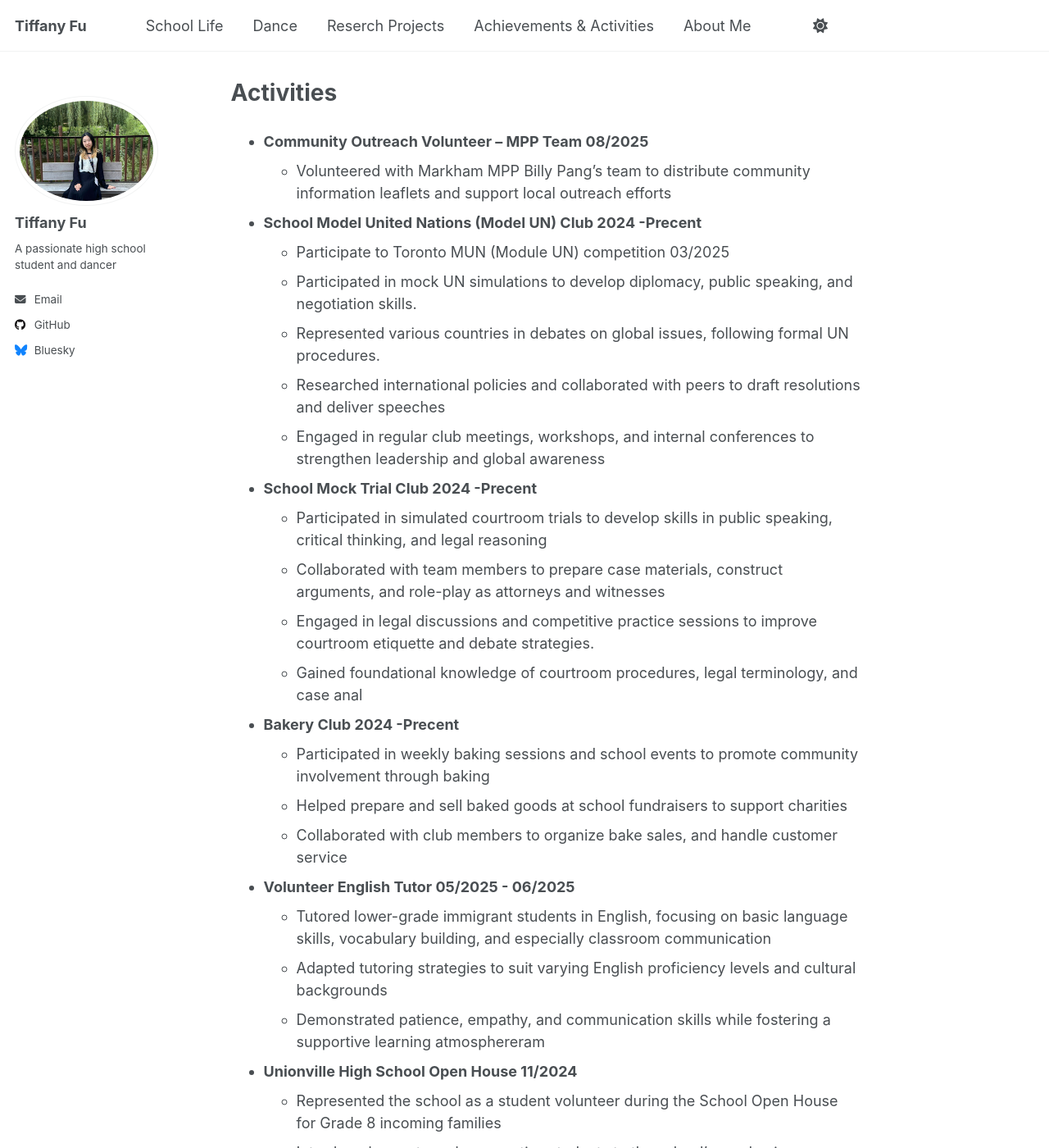
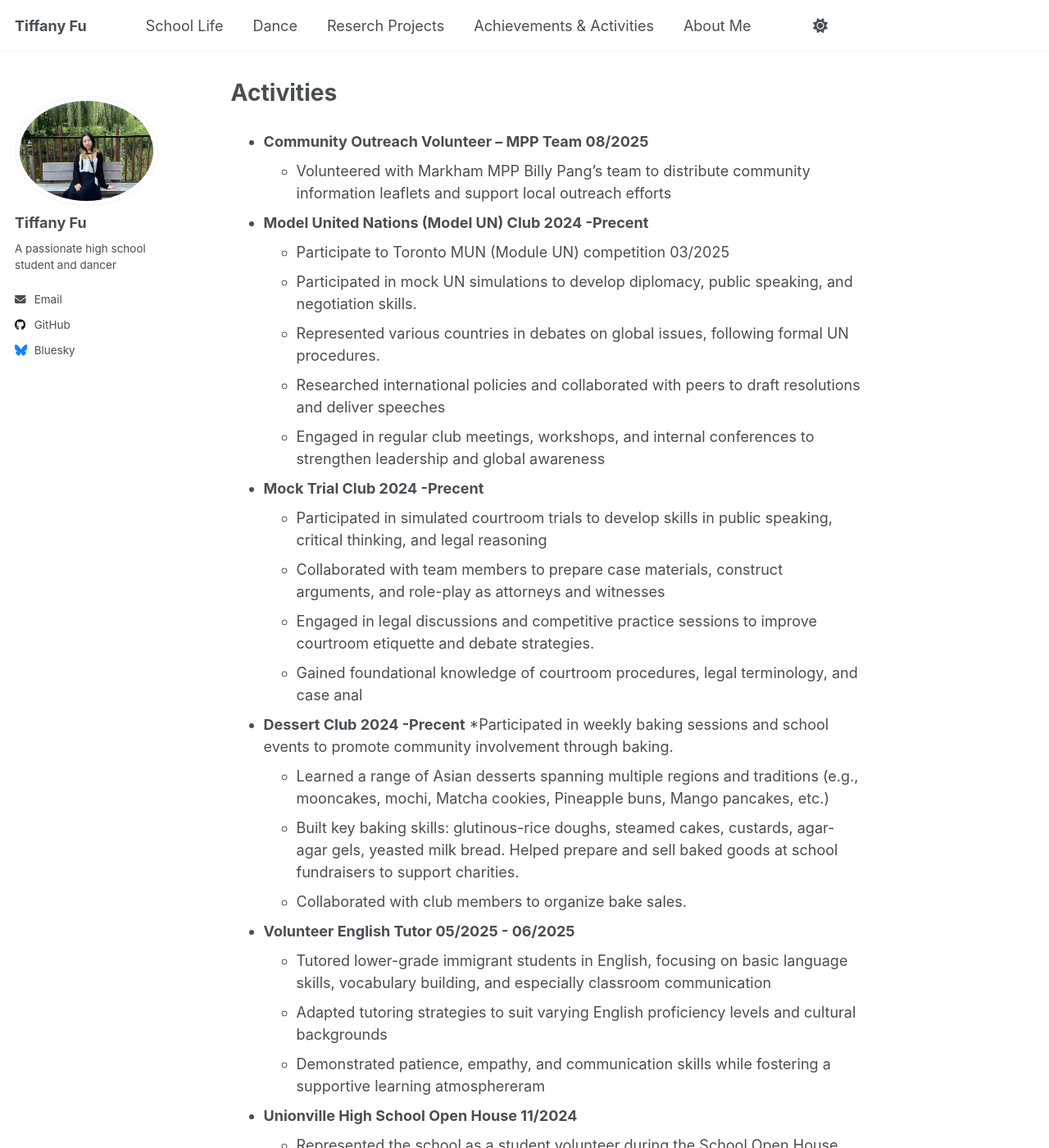
Before and after one commit to TiffanyJTFu/TiffanyFu, a Jekyll site: the page built from _portfolio/Activities.md, in a window 1280 px wide and 1400 px high. Shown: the whole window at 82% size. Built offline with Jekyll 4.4.1, drawn with Linux system fonts in a browser that asks for light colours; a script that is not in the unit is left out.

Commit message:
Update Activities.md

```diff
--- a/_portfolio/Activities.md
+++ b/_portfolio/Activities.md
@@ -5,21 +5,23 @@ collection: portfolio
 ---
 * **Community Outreach Volunteer – MPP Team 08/2025**
   * Volunteered with Markham MPP Billy Pang’s team to distribute community information leaflets and support local outreach efforts
-* **School Model United Nations (Model UN) Club 2024 -Precent**
+* **Model United Nations (Model UN) Club 2024 -Precent**
   * Participate to Toronto MUN (Module UN) competition 03/2025
   * Participated in mock UN simulations to develop diplomacy, public speaking, and negotiation skills.
   * Represented various countries in debates on global issues, following formal UN procedures.
   * Researched international policies and collaborated with peers to draft resolutions and deliver speeches
   * Engaged in regular club meetings, workshops, and internal conferences to strengthen leadership and global awareness
-* **School Mock Trial Club 2024 -Precent**
+* **Mock Trial Club 2024 -Precent**
   * Participated in simulated courtroom trials to develop skills in public speaking, critical thinking, and legal reasoning
   * Collaborated with team members to prepare case materials, construct arguments, and role-play as attorneys and witnesses
   * Engaged in legal discussions and competitive practice sessions to improve courtroom etiquette and debate strategies.
   * Gained foundational knowledge of courtroom procedures, legal terminology, and case anal
-* **Bakery Club 2024 -Precent**
-  * Participated in weekly baking sessions and school events to promote community involvement through baking
-  * Helped prepare and sell baked goods at school fundraisers to support charities
-  * Collaborated with club members to organize bake sales, and handle customer service
+* **Dessert Club 2024 -Precent**
+  *Participated in weekly baking sessions and school events to promote community involvement through baking.
+  * Learned a range of Asian desserts spanning multiple regions and traditions (e.g., mooncakes, mochi, Matcha cookies, Pineapple buns, Mango pancakes, etc.)
+  * Built key baking skills: glutinous-rice doughs, steamed cakes, custards, agar-agar gels, yeasted milk bread.
+Helped prepare and sell baked goods at school fundraisers to support charities.
+  * Collaborated with club members to organize bake sales.
 * **Volunteer English Tutor 05/2025 - 06/2025**
   * Tutored lower-grade immigrant students in English, focusing on basic language skills, vocabulary building, and especially classroom communication
    * Adapted tutoring strategies to suit varying English proficiency levels and cultural backgrounds
```
